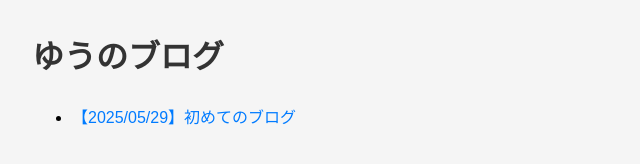
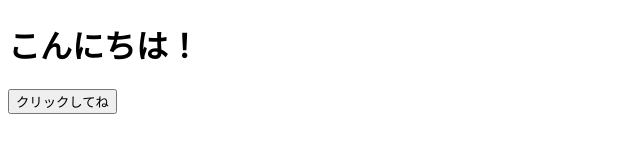
Before and after one commit to adamihs2134/my-blog, a plain HTML site: page index.html in a window 1280 px wide. Shown: the whole page, without its empty margins (0-640 px from the left). Drawn offline with Linux system fonts and the light colour scheme.

Commit message:
Add files via upload

```diff
--- a/index.html
+++ b/index.html
@@ -1,14 +1,14 @@
 <!DOCTYPE html>
 <html lang="ja">
 <head>
-  <meta charset="UTF-8">
-  <title>ブログ</title>
-  <link rel="stylesheet" href="style.css">
+  <meta charset="UTF-8" />
+  <title>外部JS読み込み例</title>
 </head>
 <body>
-  <h1>ゆうのブログ</h1>
-  <ul>
-    <li><a href="blog-1.html">【2025/05/29】初めてのブログ</a></li>
-  </ul>
+  <h1>こんにちは！</h1>
+  <button id="myButton">クリックしてね</button>
+
+  <!-- 外部JS読み込み -->
+  <script src="script.js"></script>
 </body>
 </html>
--- /dev/null
+++ b/script.js
@@ -0,0 +1,7 @@
+// ボタンを取得
+const button = document.getElementById('myButton');
+
+// クリック時の処理を設定
+button.addEventListener('click', () => {
+  alert('外部JSファイルからこんにちは！');
+});
```
